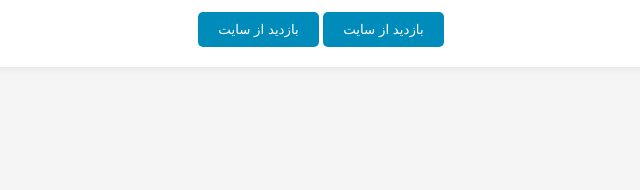
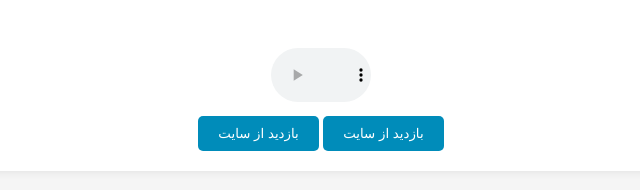
Before and after one commit to amirhossen1394/html, a plain HTML site: page index1.html in a window 1280 px wide. Shown: the part 1650-1840 px from the top of the page, without its empty margins (319-959 px from the left). Before the commit the page ends 1737 px from the top, so only its background shows below. Drawn offline with Linux system fonts and the light colour scheme; a web font is replaced by a local one.

Commit message:
IT true de site the web سایت اینده

```diff
--- a/index1.html
+++ b/index1.html
@@ -6,6 +6,12 @@
     <meta name="viewport" content="width=device-width, initial-scale=1.0">
     <title>سایت اینده</title>
     <style>
+        audio {
+            width: 100px;
+            height: 100px;
+            max-width: 100px;
+        }
+
         @font-face {
             font-family: 'CustomFont';
             src: url('A-Iranian-Sans/Iranian-Sans.woff') format('woff'),
@@ -83,7 +89,7 @@
             </video>
             <br>
 
-            <img src="https://encrypted-tbn0.gstatic.com/images?q=tbn:ANd9GcQyw6ofY_Xv1ppBAwufl7XsnDwlis7T-qgZwA&s"
+            <img src="https://wallpapers.com/images/high/black-ops-3-1920-x-1080-wallpaper-qwjpzxa7bqwnac1o.webp"
                 alt="تصویر نمونه" width="100">
 
             <br>
@@ -92,6 +98,12 @@
             <iframe
                 src="https://webzi.ir/?utm_source=aparat&utm_medium=video&utm_campaign=introduce&utm_term=%D8%A8%D8%A7%D8%B2%D8%A7%D8%B1%DB%8C%D8%A7%D8%A8%DB%8C"
                 frameborder="0" width="600" height="400"></iframe>
+            <br>
+            <audio controls>
+                <source src="Erfan Tahmasbi - Delgir (320).mp3" type="audio/mp3">
+                مرورگر شما از فایل صوتی پشتیبانی نمی‌کند.
+            </audio>
+
             <br>
             <button onclick="window.open('https://sabzlearn.ir/', '_blank')">بازدید از سایت</button>
             <button
```
